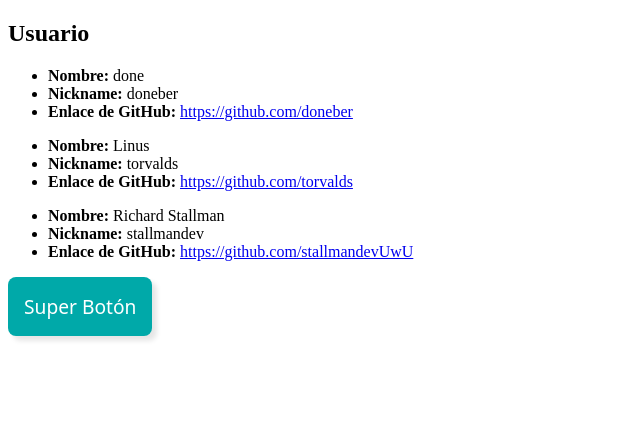
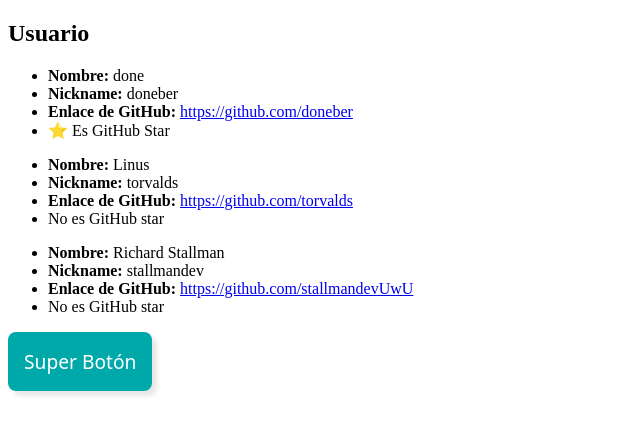
Before and after one commit to doneber/Aprendiendo-React-en-24-horas, a React (Vite) app in the folder ejercicio02-HolaReactVite/: page / in a window 1280 px wide. Shown: the top 434 px of the page, without its empty margins (0-640 px from the left). Built offline with nearby package versions, Linux system fonts and the light colour scheme.

Commit message:
Renderizando con condicionales

```diff
--- a/ejercicio02-HolaReactVite/src/App.jsx
+++ b/ejercicio02-HolaReactVite/src/App.jsx
@@ -11,19 +11,22 @@
     id: 1,
     name: "done",
     nickname: "doneber",
-    githubURL: "https://github.com/doneber"
+    githubURL: "https://github.com/doneber",
+    isGithubstar: true
   },
   {
     id: 2,
     name: "Linus",
     nickname: "torvalds",
-    githubURL: "https://github.com/torvalds"
+    githubURL: "https://github.com/torvalds",
+    isGithubstar: false
   },
   {
     id: 3,
     name: "Richard Stallman",
     nickname: "stallmandev",
-    githubURL: "https://github.com/stallmandevUwU"
+    githubURL: "https://github.com/stallmandevUwU",
+    isGithubstar: false
   },
 ]
 
@@ -37,6 +40,12 @@
           <li><b>Nombre: </b> { user.name }</li>
           <li><b>Nickname: </b>{ user.nickname }</li>
           <li><b>Enlace de GitHub: </b> <a href={ user.githubURL }>{ user.githubURL }</a> </li>
+          { user.isGithubstar ? (
+            <li>⭐ Es GitHub Star</li>
+          ): (
+            <li>No es GitHub star</li>
+          )
+          }
         </ul>
         )
       }
```
